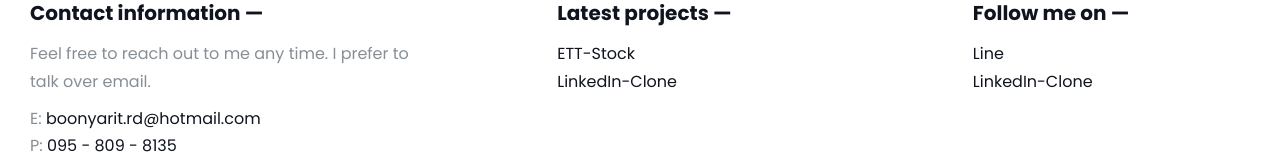
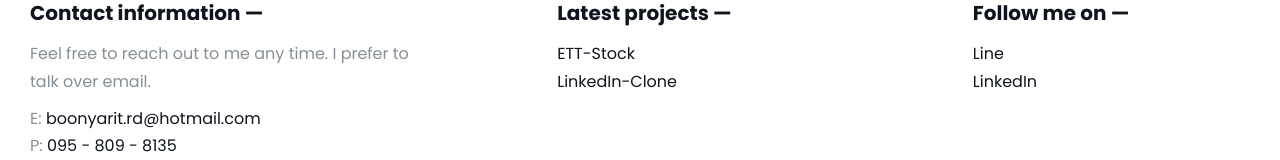
Before and after one commit to boonyarit86/my-portfolio, a React (Create React App) app: page / in a window 1280 px wide. Shown: the part 4283-4443 px from the top of the page. Built offline with nearby package versions, Linux system fonts and the light colour scheme.

Commit message:
Update data on Footer section

```diff
--- a/src/Layouts/Footer.js
+++ b/src/Layouts/Footer.js
@@ -25,10 +25,10 @@ function Footer() {
             <h3 className="footer__heading">Latest projects —</h3>
             <ul className="footer__menu-list">
               <li className="footer__menu-item">
-                <a className="footer__menu-link" href="">ETT-Stock</a>
+                <a className="footer__menu-link" href="https://ett-test.herokuapp.com">ETT-Stock</a>
               </li>
               <li className="footer__menu-item">
-                <a className="footer__menu-link" href="">LinkedIn-Clone</a>
+                <a className="footer__menu-link" href="#">LinkedIn-Clone</a>
               </li>
             </ul>
           </div>
@@ -36,10 +36,10 @@ function Footer() {
             <h3 className="footer__heading">Follow me on —</h3>
             <ul className="footer__menu-list">
               <li className="footer__menu-item">
-                <a className="footer__menu-link" href="">Line</a>
+                <a className="footer__menu-link" href="https://line.me/ti/p/nxQ62W7fBz">Line</a>
               </li>
               <li className="footer__menu-item">
-                <a className="footer__menu-link" href="">LinkedIn-Clone</a>
+                <a className="footer__menu-link" href="https://www.linkedin.com/in/boonyarit-ritdet-09197b220/">LinkedIn</a>
               </li>
             </ul>
           </div>
```
